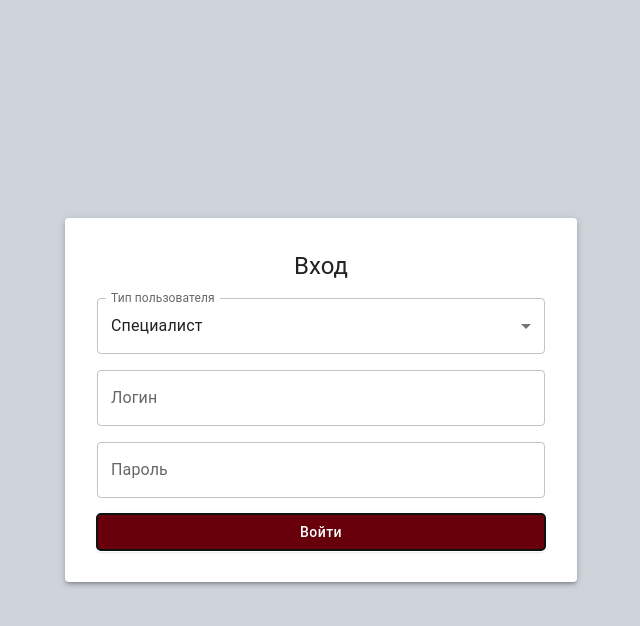
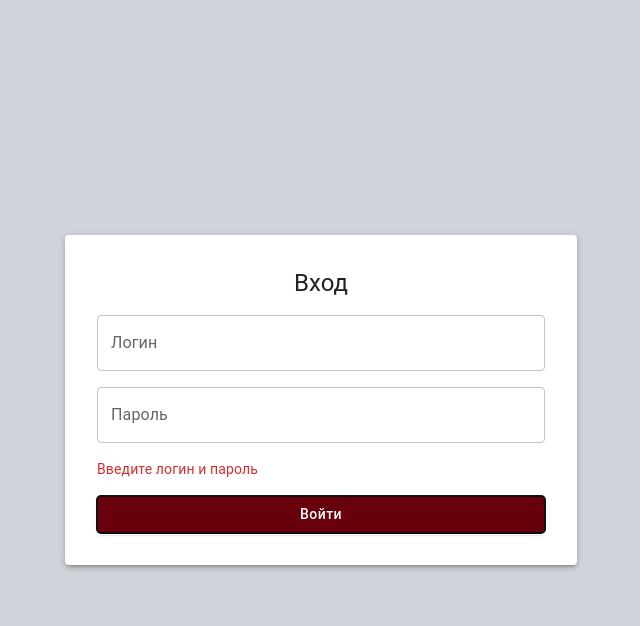
Before and after one commit to Pyatirov/foreigners_systems, a React (Vite) app in the folder frontend/: page /auth in a window 1280 px wide. Both pictures are taken after a click on the button "Войти". Shown: the top 626 px of the page, without its empty margins (319-959 px from the left). Built offline with nearby package versions, Linux system fonts and the light colour scheme.

Commit message:
Переработка страницы авторизации

```diff
--- a/frontend/src/pages/AuthPage.tsx
+++ b/frontend/src/pages/AuthPage.tsx
@@ -1,13 +1,39 @@
-import { Box, Paper, Typography, TextField, Button, MenuItem, Select, FormControl, InputLabel } from "@mui/material";
+import { Box, Paper, Typography, TextField, Button } from "@mui/material";
 import { useState } from "react";
+import { useNavigate } from "react-router-dom";
+import { loginRequest } from "../api/auth.api";
+import { useAuth } from "../context/AuthContext";
 
 export const AuthPage = () => {
-  const [username, setUsername] = useState("");
+
+  const navigate = useNavigate();
+  const { login } = useAuth();
+
+  const [email, setEmail] = useState("");
   const [password, setPassword] = useState("");
-  const [role, setRole] = useState("specialist");
+  const [error, setError] = useState("")
 
-  const handleLogin = () => {
-    console.log("Логин:", username, "Пароль:", password, "Роль:", role);
+  const handleLogin = async () => {
+    try {
+      console.log("Login started", email, password)
+
+      if (!email || !password) {
+        setError("Введите логин и пароль");
+        return
+      }
+
+      const accessToken = await loginRequest( { email, password })
+
+      console.log("Login success, token:", accessToken)
+
+      login(accessToken);
+
+      navigate("/", { replace: true })
+      console.log('Logged in');
+    } catch(err: any) {
+      console.error("Login error", err)
+      setError("Неверный логин или пароль");
+    }
   };
 
   return (
@@ -36,23 +62,10 @@ export const AuthPage = () => {
           Вход
         </Typography>
 
-        <FormControl fullWidth>
-          <InputLabel id="role-label">Тип пользователя</InputLabel>
-          <Select
-            labelId="role-label"
-            value={role}
-            label="Тип пользователя"
-            onChange={(e) => setRole(e.target.value)}
-          >
-            <MenuItem value="specialist">Специалист</MenuItem>
-            <MenuItem value="admin">Администратор</MenuItem>
-          </Select>
-        </FormControl>
-
         <TextField
           label="Логин"
-          value={username}
-          onChange={(e) => setUsername(e.target.value)}
+          value={email}
+          onChange={(e) => setEmail(e.target.value)}
           fullWidth
         />
         <TextField
@@ -63,6 +76,12 @@ export const AuthPage = () => {
           fullWidth
         />
 
+        {error && (
+          <Typography color="error" fontSize={14}>
+            {error}
+          </Typography>
+        )}
+
         <Button variant="contained" onClick={handleLogin} fullWidth>
           Войти
         </Button>
@@ -70,3 +89,77 @@ export const AuthPage = () => {
     </Box>
   );
 };
+
+// import { useState } from "react";
+// import { TextField, Button, Box, Typography } from "@mui/material";
+// import { useNavigate } from "react-router-dom";
+// import { useAuth } from "../context/AuthContext";
+// import { loginRequest } from "../api/auth.api";
+
+// export const AuthPage = () => {
+//   const navigate = useNavigate();
+//   const { login } = useAuth();
+
+//   const [email, setEmail] = useState("");
+//   const [password, setPassword] = useState("");
+//   const [error, setError] = useState("");
+
+//   const handleLogin = async () => {
+//     try {
+//       setError("");
+
+//       if (!email || !password) {
+//         setError("Введите логин и пароль");
+//         return;
+//       }
+
+//       const res = await loginRequest( { email, password } );
+
+//       // accessToken приходит в body
+//       login(res.data.accessToken);
+
+//       navigate("/", { replace: true });
+//     } catch (err) {
+//       setError("Неверный логин или пароль");
+//     }
+//   };
+
+//   return (
+//     <Box
+//       display="flex"
+//       flexDirection="column"
+//       gap={2}
+//       maxWidth={360}
+//       margin="100px auto"
+//     >
+//       <Typography variant="h5" textAlign="center">
+//         Авторизация
+//       </Typography>
+
+//       <TextField
+//         label="Email"
+//         value={email}
+//         onChange={(e) => setEmail(e.target.value)}
+//         fullWidth
+//       />
+
+//       <TextField
+//         label="Пароль"
+//         type="password"
+//         value={password}
+//         onChange={(e) => setPassword(e.target.value)}
+//         fullWidth
+//       />
+
+//       {error && (
+//         <Typography color="error" fontSize={14}>
+//           {error}
+//         </Typography>
+//       )}
+
+//       <Button variant="contained" onClick={handleLogin}>
+//         Войти
+//       </Button>
+//     </Box>
+//   );
+// };
```
